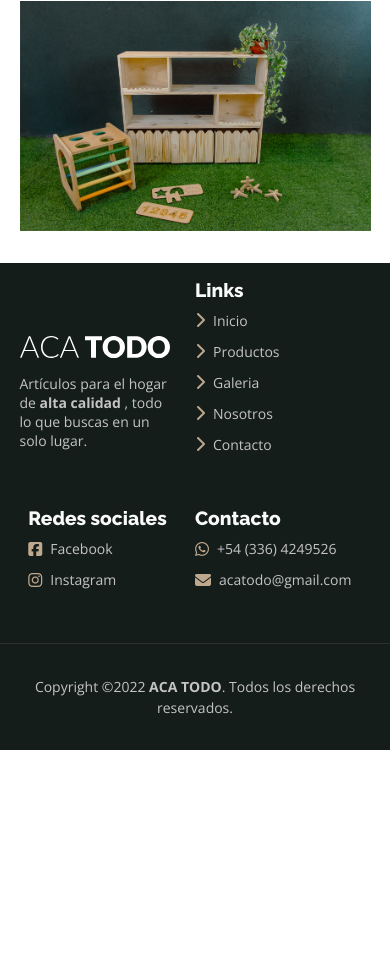
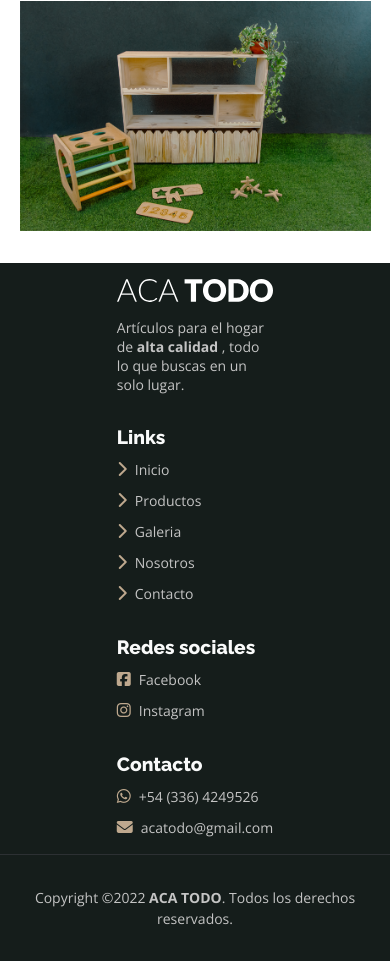
Before and after one commit to malvarez98/acatodo, a website: page index.html in a window 390 px wide. Shown: the part 825-1786 px from the top of the page. Before the commit the page ends 1575 px from the top, so only its background shows below. Drawn offline with nearby package versions, Linux system fonts and the light colour scheme; a web font is replaced by a local one.

Commit message:
Nuevo footer flex responsive

```diff
--- a/scss/layout/_footer.scss
+++ b/scss/layout/_footer.scss
@@ -1,23 +1,26 @@
 .footer {
     grid-area: footer;
     .contenedorFooter {
-        height: 45vh;
+        min-height: 45vh;
         background-color: #151D1B;
-        display: grid;
-        grid-template-columns: 30% 15% 15% 15%;
-        align-items: center;
-        justify-items: center;
-        justify-content: center;
-
+        // display: grid;
+        // grid-template-columns: 30% 15% 15% 15%;
+        // align-items: center;
+        // justify-items: center;
+        // justify-content: center;
+        display: flex;
+        flex-wrap: wrap;
+        justify-content: space-evenly;
+        align-content: center;
         .seccionLogo {
             display: flex;
             flex-direction: column;
-            justify-content: space-between;
-            width: 50%;
-            height: 30%;
+            align-items: center;
+            width: 20%;
 
             .logoFooter {
                 width: 210px;
+                margin-bottom: 1rem;
             }
 
             p {
@@ -27,6 +30,8 @@
                 margin: 0;
                 text-align: left;
                 line-height: normal;
+                width: 210px;
+                // width: 100%;
                 span {
                     font-weight: bold;
                 }
--- a/scss/utilities/_extend.scss
+++ b/scss/utilities/_extend.scss
@@ -31,12 +31,16 @@
 }
 // Footer links list
 %footerList{
-    height: 50%;
+    // height: 60%;
+    display: flex;
+    flex-direction: column;
+    gap: 10px;
     h4 {
         font-family: 'Raleway', sans-serif;
         font-size: 1.5rem;
         font-weight: bold;
         color: #F9FAFA;
+        margin: 0;
     }
     ul {
         margin: 0;
--- a/scss/views/_responsive.scss
+++ b/scss/views/_responsive.scss
@@ -37,20 +37,6 @@
 
 @media (max-width: 1240px) {
 
-    /* Footer */
-    .footer {
-        .contenedorFooter {
-            padding-top: 1rem;
-            grid-template-columns: 30% 20% 20% 20%;
-
-            .seccionLinks,
-            .seccionContacto,
-            .seccionRedes {
-                height: 60%;
-            }
-        }
-    }
-
     /* Productos */
     .productos {
         grid-template-columns: 1fr 1fr;
@@ -76,49 +62,58 @@
         width: 80vw;
         grid-template-columns: repeat(4, 1fr);
         grid-template-rows: repeat(8, 1fr);
+
         .imagen4 {
             grid-column-start: 1;
             grid-column-end: 3;
             grid-row-start: 3;
             grid-row-end: 5;
         }
+
         .imagen5 {
             grid-column-start: 1;
             grid-column-end: 3;
             grid-row-start: 5;
             grid-row-end: 6;
         }
+
         .imagen6 {
             grid-column-start: 3;
             grid-column-end: 5;
             grid-row-start: 4;
             grid-row-end: 5;
         }
+
         .imagen7 {
             grid-column-start: 1;
             grid-column-end: 3;
             grid-row-start: 8;
             grid-row-end: 9;
         }
+
         .imagen8 {
             grid-column-start: 1;
             grid-column-end: 3;
             grid-row-start: 6;
             grid-row-end: 8;
         }
+
         .imagen9 {
             grid-column-start: 3;
             grid-column-end: 5;
             grid-row-start: 5;
             grid-row-end: 7;
         }
-        .imagen10{
+
+        .imagen10 {
             grid-column-start: 3;
             grid-column-end: 5;
             grid-row-start: 7;
             grid-row-end: 9;
         }
-        .imagen11,.imagen12{
+
+        .imagen11,
+        .imagen12 {
             display: none;
         }
 
@@ -142,31 +137,6 @@
     /* header */
     .header {
         background-position: 50%;
-    }
-
-    /* Footer */
-    .footer {
-        .contenedorFooter {
-            padding-top: 1rem;
-            grid-template-columns: 40% 40%;
-            justify-items: start;
-
-            .seccionLinks,
-            .seccionContacto,
-            .seccionRedes {
-                height: 100%;
-            }
-
-            .seccionLogo,
-            .seccionRedes {
-                justify-self: center;
-            }
-
-            .seccionLogo {
-                height: 50%;
-                width: 75%;
-            }
-        }
     }
 
     /* Inicio */
@@ -195,14 +165,41 @@
     }
 }
 
+@media (max-width: 850px) {
+    .footer {
+        .contenedorFooter {
+
+            .seccionLogo {
+                width: 25%;
+
+                .logoFooter {
+                    width: 100%;
+                }
+
+                p {
+                    width: 100%;
+                }
+            }
+        }
+    }
+}
+
 @media (max-width: 780px) {
 
     /* Footer */
     .footer {
         .contenedorFooter {
-            grid-template-columns: 1fr 1fr;
+            flex-direction: column;
+
+            .seccionLinks,
+            .seccionRedes,
+            .seccionContacto,
+            .seccionLogo {
+                margin: 1rem 0;
+            }
         }
     }
+
     /* Inicio */
     .contenedorInicio {
         .main {
@@ -211,18 +208,21 @@
             }
         }
     }
+
     /* Productos */
     .productos {
         grid-template-columns: 1fr;
         width: 100vw;
         gap: 1rem;
     }
+
     /* Galeria */
-    .galeria{
+    .galeria {
         width: 90vw;
         margin: 1rem auto;
         gap: 1rem;
     }
+
     /* Nosotros */
     .historia {
         grid-template-columns: 1fr 1fr;
@@ -242,26 +242,16 @@
     .footer {
         .contenedorFooter {
             .seccionLogo {
-                width: 80%;
-
-                .logoFooter {
-                    width: 150px;
-                }
-            }
-
-            .seccionContacto,
-            .seccionLinks,
-            .seccionRedes {
-                h4 {
-                    font-size: 1.2rem;
-                }
+                width: 40%;
             }
         }
     }
+
     /* Galeria */
-    .galeria{
+    .galeria {
         gap: .5rem;
     }
+
     /* Contacto */
     .contenedorGeneral {
         padding: 1rem 0;
@@ -294,3 +284,26 @@
     }
 
 }
+
+@media (max-width: 500px) {
+    .footer {
+        .contenedorFooter {
+            .seccionContacto,
+            .seccionLinks,
+            .seccionRedes {
+                h4 {
+                    font-size: 1.2rem;
+                }
+            }
+        }
+    }
+}
+@media (max-width: 350px){
+    .footer {
+        .contenedorFooter {
+            .seccionLogo {
+                width: 45%;
+            }
+        }
+    }
+}
```
Also changed, not shown: css/style.css.
